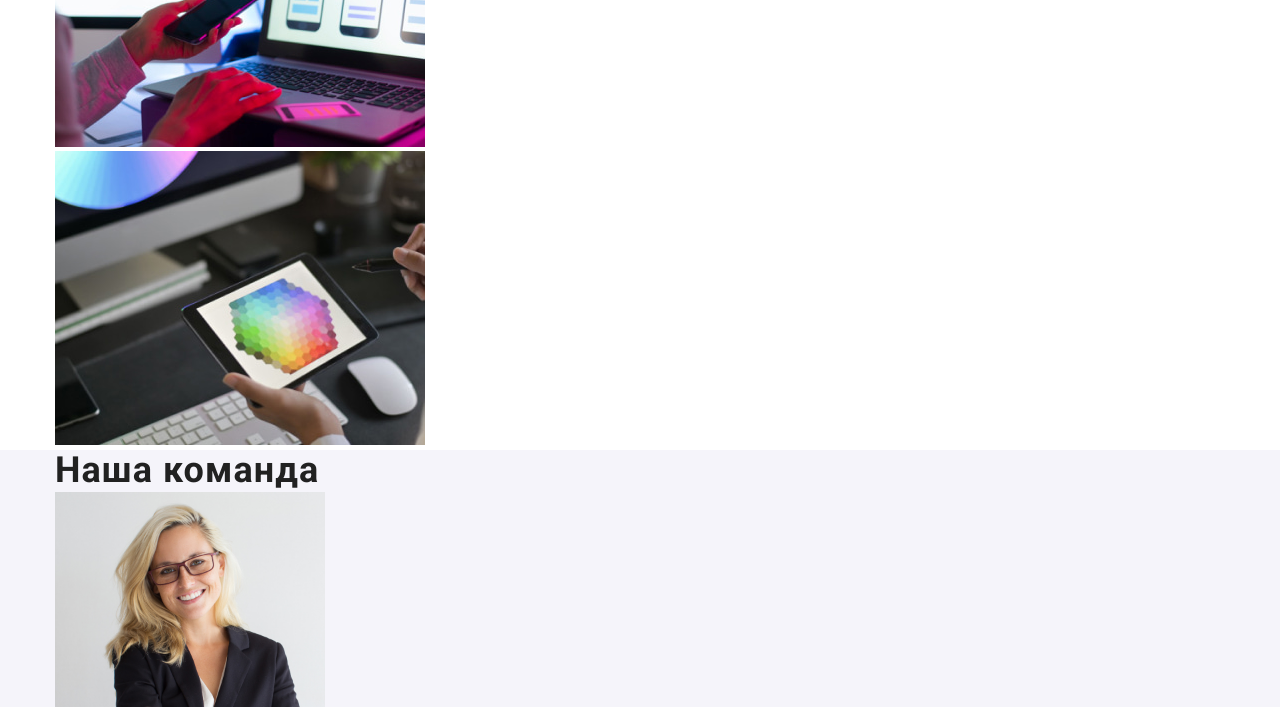
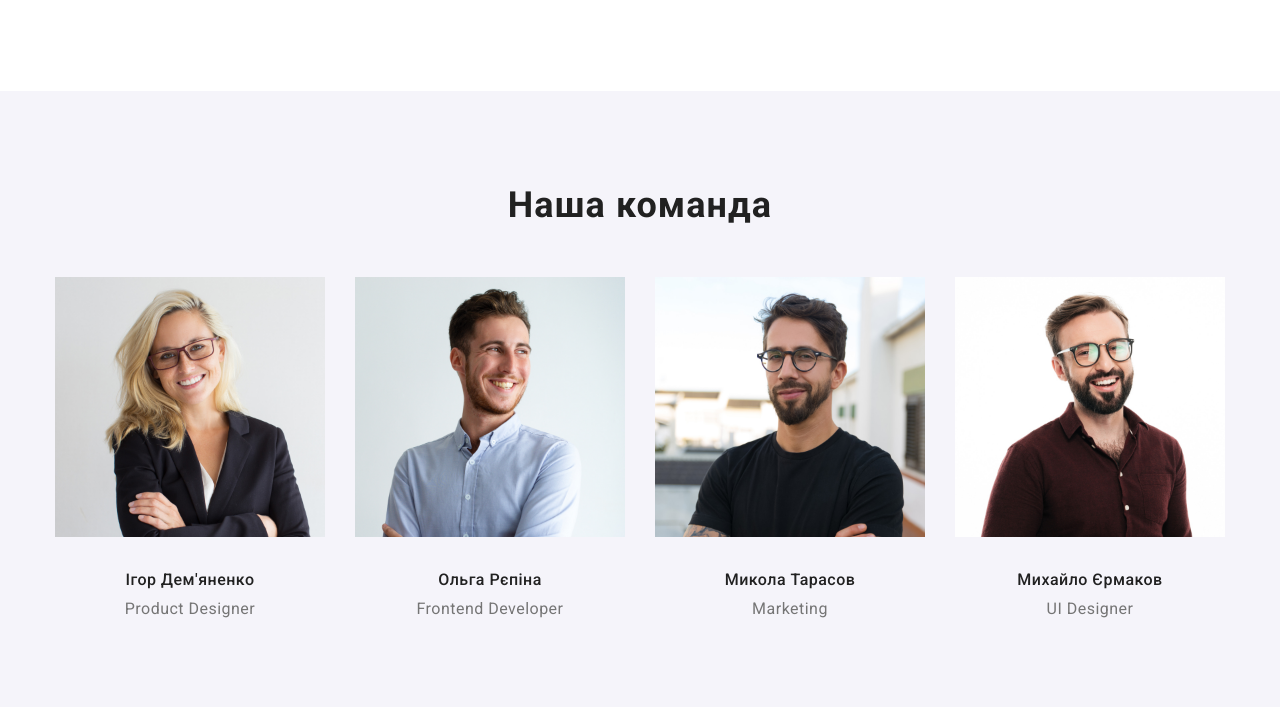
Before and after one commit to Korniy/goit-markup-hw-03, a plain HTML site: page index.html in a window 1280 px wide. Shown: the part 1397-2104 px from the top of the page. Drawn offline with nearby package versions, Linux system fonts and the light colour scheme.

Commit message:
Добавляє стилі до тім та ворк

```diff
--- a/css/styles.css
+++ b/css/styles.css
@@ -211,25 +211,65 @@ span {
 }
 
 /* Секція заняття WORK */
+.work-container {
+  padding-top: 94px;
+  padding-bottom: 94px;
+}
+
 .work-title {
+  padding-bottom: 50px;
+
+  text-align: center;
   font-weight: 700;
   font-size: 36px;
   line-height: 1.16;
   letter-spacing: 0.03em;
 }
 
+.work-list {
+  display: flex;
+}
+
+.work-item:not(:last-child) {
+  margin-right: 30px;
+}
+
 /* Секція команда TEAM */
 .team {
   background-color: var(--second-light-bg);
 }
+
+.container-team {
+  padding-top: 94px;
+  padding-bottom: 94px;
+}
+
 .team-title {
+  padding-bottom: 50px;
+
+  text-align: center;
   font-weight: 700;
   font-size: 36px;
   line-height: 1.16;
   letter-spacing: 0.03em;
 }
 
+.team-list {
+  display: flex;
+}
+
+.team-item:not(last-child) {
+  margin-right: 30px;
+}
+
+.team-img {
+  margin-bottom: 30px;
+}
+
 .team-subtitle {
+  margin-bottom: 10px;
+
+  text-align: center;
   font-weight: 500;
   font-size: 16px;
   line-height: 1.18;
@@ -237,6 +277,7 @@ span {
 }
 
 .team-text {
+  text-align: center;
   font-size: 16px;
   line-height: 1.18;
   letter-spacing: 0.03em;
--- a/index.html
+++ b/index.html
@@ -98,7 +98,7 @@
       <!-- Секція заняття-->
 
       <section class="work">
-        <div class="container">
+        <div class="container work-container">
           <h2 class="work-title">Чим ми займаємось</h2>
           <ul class="work-list">
             <li class="work-item list">
@@ -135,7 +135,7 @@
       <!-- Секція команда-->
 
       <section class="team">
-        <div class="container">
+        <div class="container container-team">
           <h2 class="team-title">Наша команда</h2>
           <ul class="team-list">
             <li class="team-item list">
```
